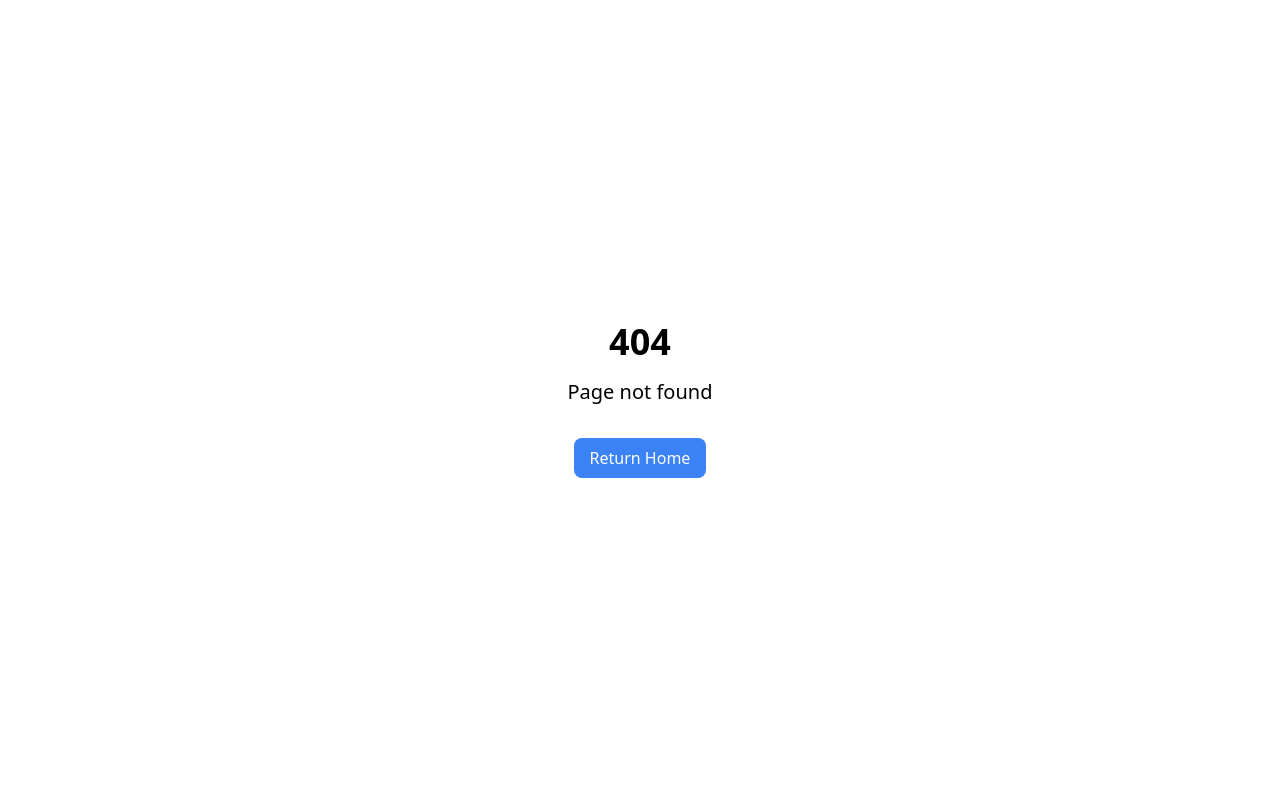
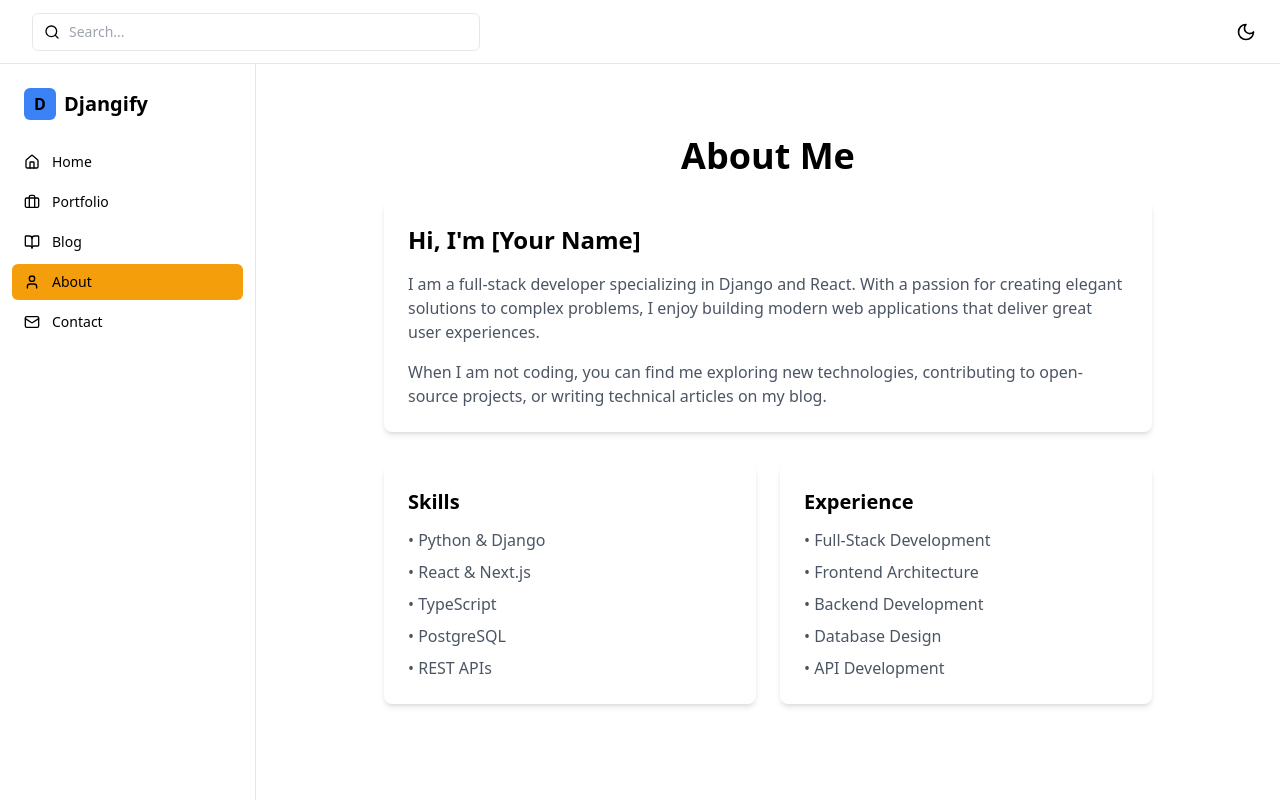
Before and after one commit to todiane/djangify_frontend, a Next.js app: page /about in a window 1280 px wide. Before the commit this address had no page. Built offline with nearby package versions, Linux system fonts and the light colour scheme.

Commit message:
Add about page, page

```diff
--- /dev/null
+++ b/src/app/about/page.tsx
@@ -0,0 +1,62 @@
+// app/about/page.tsx
+import Layout from '@/components/layout/Layout';
+import { Metadata } from 'next';
+
+export const metadata: Metadata = {
+  title: 'About Me | Your Name',
+  description: 'Learn more about my journey as a full-stack developer specializing in Django and React.',
+  openGraph: {
+    title: 'About Me | Your Name',
+    description: 'Learn more about my journey as a full-stack developer specializing in Django and React.',
+    type: 'website',
+  },
+};
+
+export default function AboutPage() {
+  return (
+    <Layout>
+      <div className="container mx-auto px-4 py-12">
+        <div className="max-w-3xl mx-auto">
+          <h1 className="text-4xl font-bold text-center mb-6">About Me</h1>
+
+          <div className="bg-white rounded-lg shadow-md mb-8 p-6">
+            <h2 className="text-2xl font-semibold mb-4">Hi, I&apos;m [Your Name]</h2>
+            <p className="text-gray-600 mb-4">
+              I am a full-stack developer specializing in Django and React. With a passion for creating
+              elegant solutions to complex problems, I enjoy building modern web applications that
+              deliver great user experiences.
+            </p>
+            <p className="text-gray-600">
+              When I am not coding, you can find me exploring new technologies, contributing to open-source
+              projects, or writing technical articles on my blog.
+            </p>
+          </div>
+
+          <div className="grid md:grid-cols-2 gap-6">
+            <div className="bg-white rounded-lg shadow-md p-6">
+              <h3 className="text-xl font-semibold mb-3">Skills</h3>
+              <ul className="space-y-2 text-gray-600">
+                <li>• Python & Django</li>
+                <li>• React & Next.js</li>
+                <li>• TypeScript</li>
+                <li>• PostgreSQL</li>
+                <li>• REST APIs</li>
+              </ul>
+            </div>
+
+            <div className="bg-white rounded-lg shadow-md p-6">
+              <h3 className="text-xl font-semibold mb-3">Experience</h3>
+              <ul className="space-y-2 text-gray-600">
+                <li>• Full-Stack Development</li>
+                <li>• Frontend Architecture</li>
+                <li>• Backend Development</li>
+                <li>• Database Design</li>
+                <li>• API Development</li>
+              </ul>
+            </div>
+          </div>
+        </div>
+      </div>
+    </Layout>
+  );
+}
```
Also changed, not shown: 1 other file (tests, documents, lock files or other folders).
